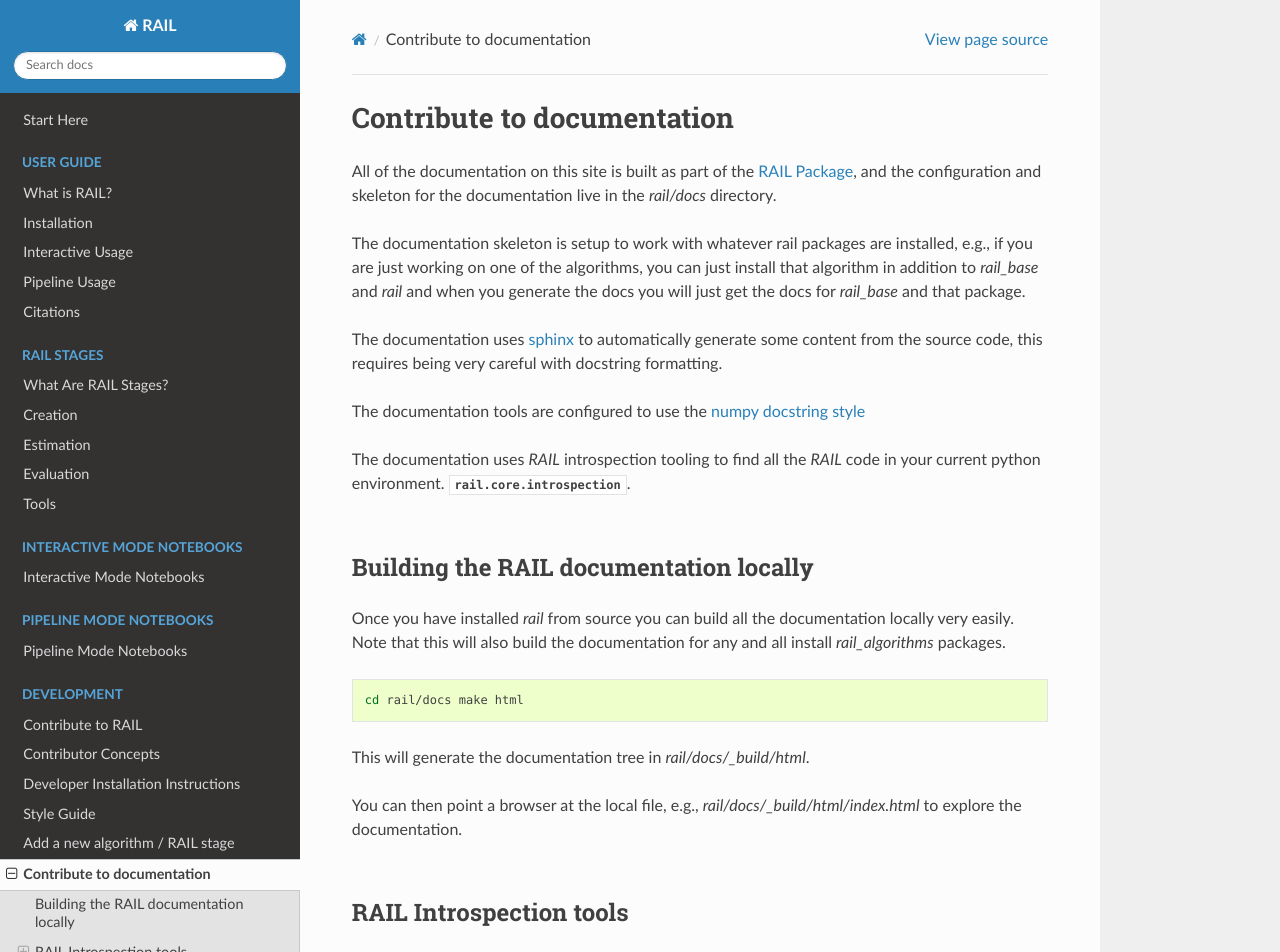
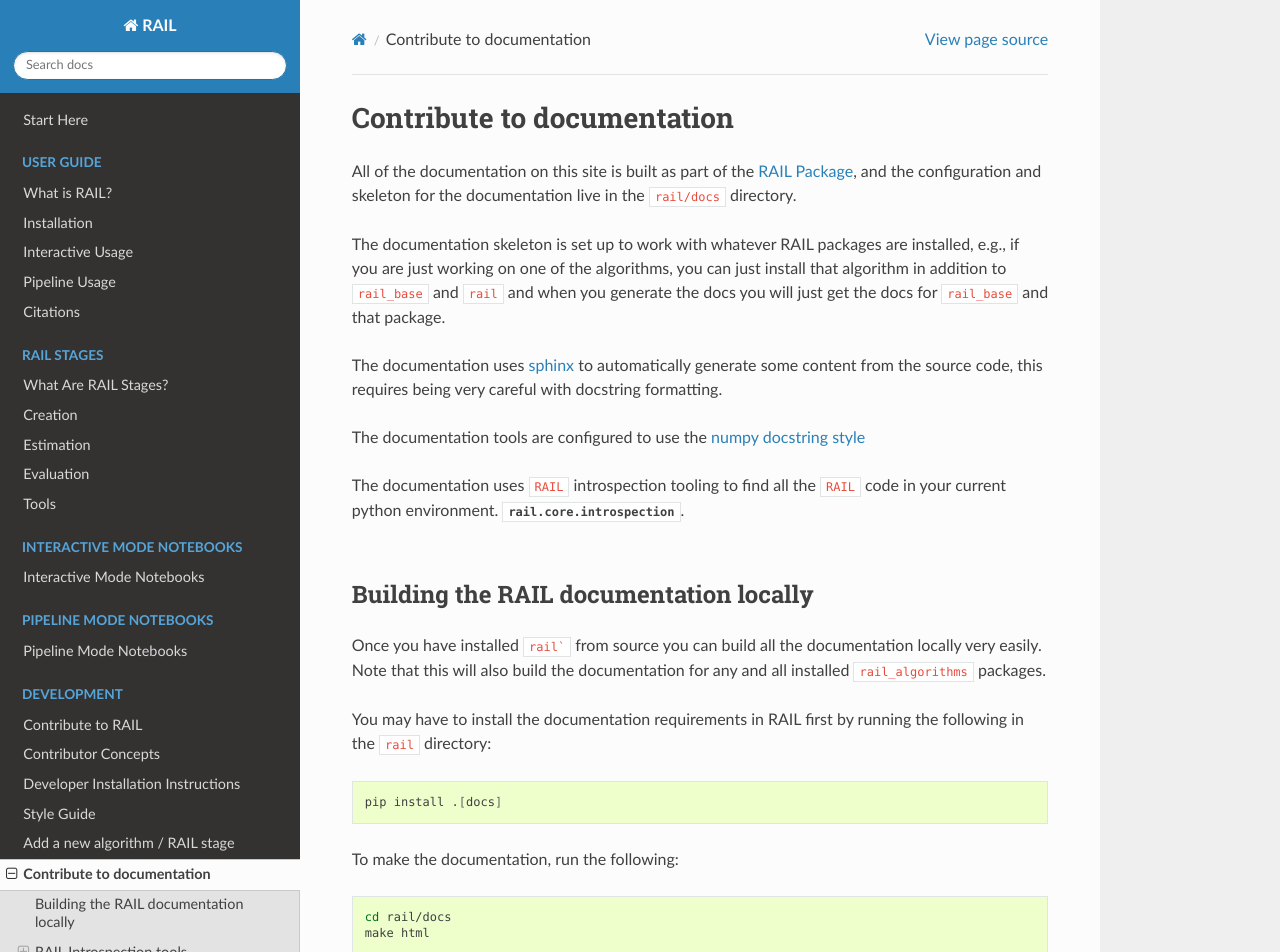
Before and after one commit to LSSTDESC/rail, a Sphinx documentation site: the page built from docs/source/development/documentation.rst, in a window 1280 px wide and 1400 px high. Shown: the top 952 px of the window. Built offline with Sphinx 7.4.7 and the Read the Docs theme 3.1.0, drawn with Linux system fonts in a browser that asks for light colours; pages that are not in the unit, such as notebooks, are missing from menus; the version number could not be read and is left out; some of the changed text lies outside the part shown.

Commit message:
fixed up contribute to documentation page

````diff
--- a/docs/source/development/documentation.rst
+++ b/docs/source/development/documentation.rst
@@ -2,16 +2,14 @@
 Contribute to documentation
 ***************************
 
-.. format and check content
-
 All of the documentation on this site is built as part of the `RAIL Package
 <https://github.com/lsstdesc/rail>`_, and the configuration and skeleton for the
-documentation live in the `rail/docs` directory.
+documentation live in the ``rail/docs`` directory.
 
-The documentation skeleton is setup to work with whatever rail packages are
+The documentation skeleton is set up to work with whatever RAIL packages are
 installed, e.g., if you are just working on one of the algorithms, you can just
-install that algorithm in addition to `rail_base` and `rail` and when you
-generate the docs you will just get the docs for `rail_base` and that package.
+install that algorithm in addition to ``rail_base`` and ``rail`` and when you
+generate the docs you will just get the docs for ``rail_base`` and that package.
 
 The documentation uses `sphinx <https://www.sphinx-doc.org/en/master/>`_ to
 automatically generate some content from the source code, this requires being
@@ -20,33 +18,42 @@
 The documentation tools are configured to use the `numpy docstring style
 <https://numpydoc.readthedocs.io/en/latest/format.html>`_
 
-The documentation uses `RAIL` introspection tooling to find all the `RAIL` code
+The documentation uses ``RAIL`` introspection tooling to find all the ``RAIL`` code
 in your current python environment.  :py:mod:`rail.core.introspection`.
 
 =======================================
 Building the RAIL documentation locally
 =======================================
 
-Once you have installed `rail` from source you can build all the documentation
+Once you have installed ``rail``` from source you can build all the documentation
 locally very easily. Note that this will also build the documentation for any
-and all install `rail_algorithms` packages.
+and all installed ``rail_algorithms`` packages.
 
+You may have to install the documentation requirements in RAIL first by running
+the following in the ``rail`` directory:
 
 .. code-block:: bash
 
-    cd rail/docs make html
+    pip install .[docs]
 
-This will generate the documentation tree in `rail/docs/_build/html`.
+To make the documentation, run the following:
+
+.. code-block:: bash
+
+    cd rail/docs
+    make html
+
+This will generate the documentation tree in ``rail/docs/_build/html``.
 
 You can then point a browser at the local file, e.g.,
-`rail/docs/_build/html/index.html` to explore the documentation.
+``rail/docs/_build/html/index.html`` to explore the documentation.
 
 ========================
 RAIL Introspection tools
 ========================
 
-The `RailEnv` class provides tools to discover and organize all the available
-`RAIL` code.
+The ``RailEnv`` class provides tools to discover and organize all the available
+RAIL code.
 
 .. autoclass:: rail.core.RailEnv
     :noindex:
````
